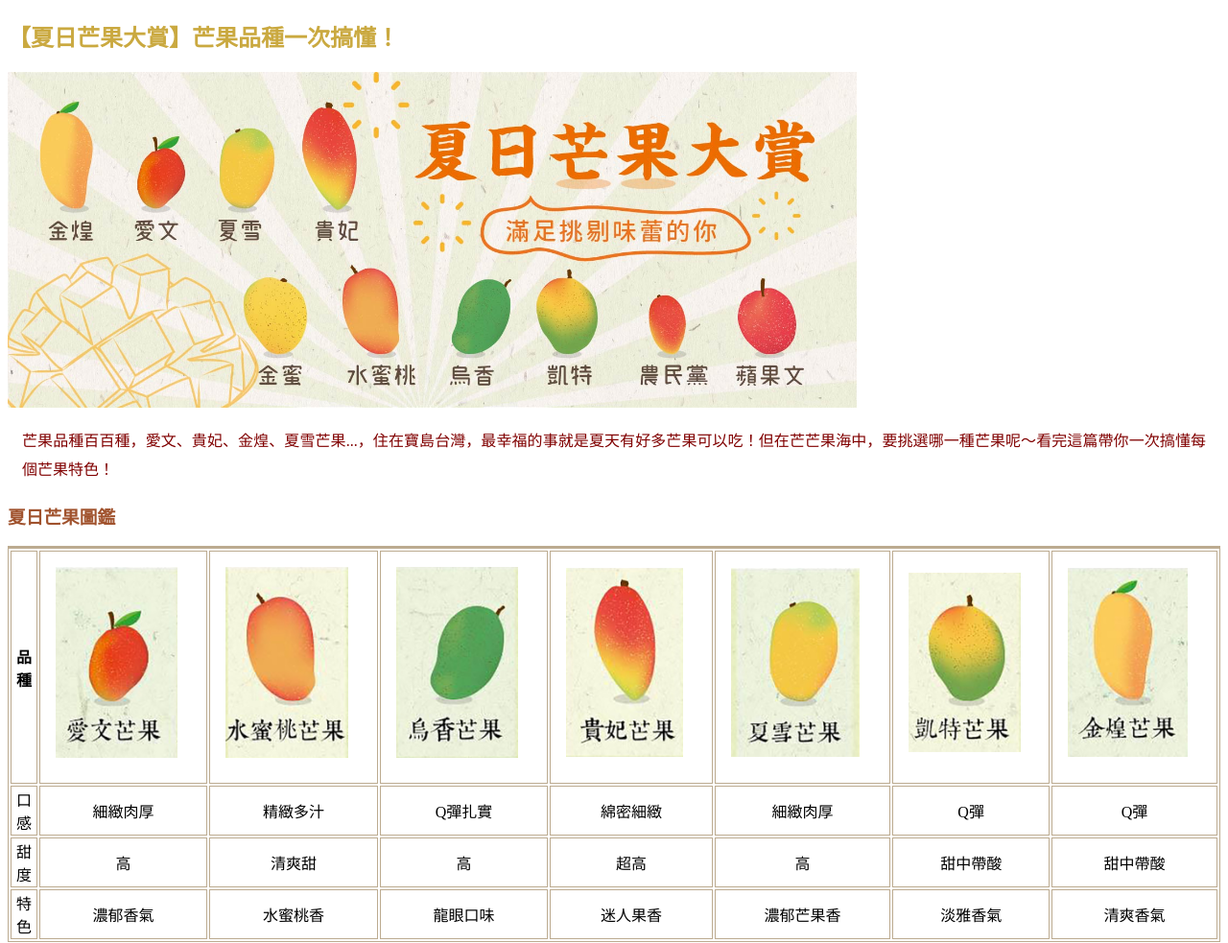
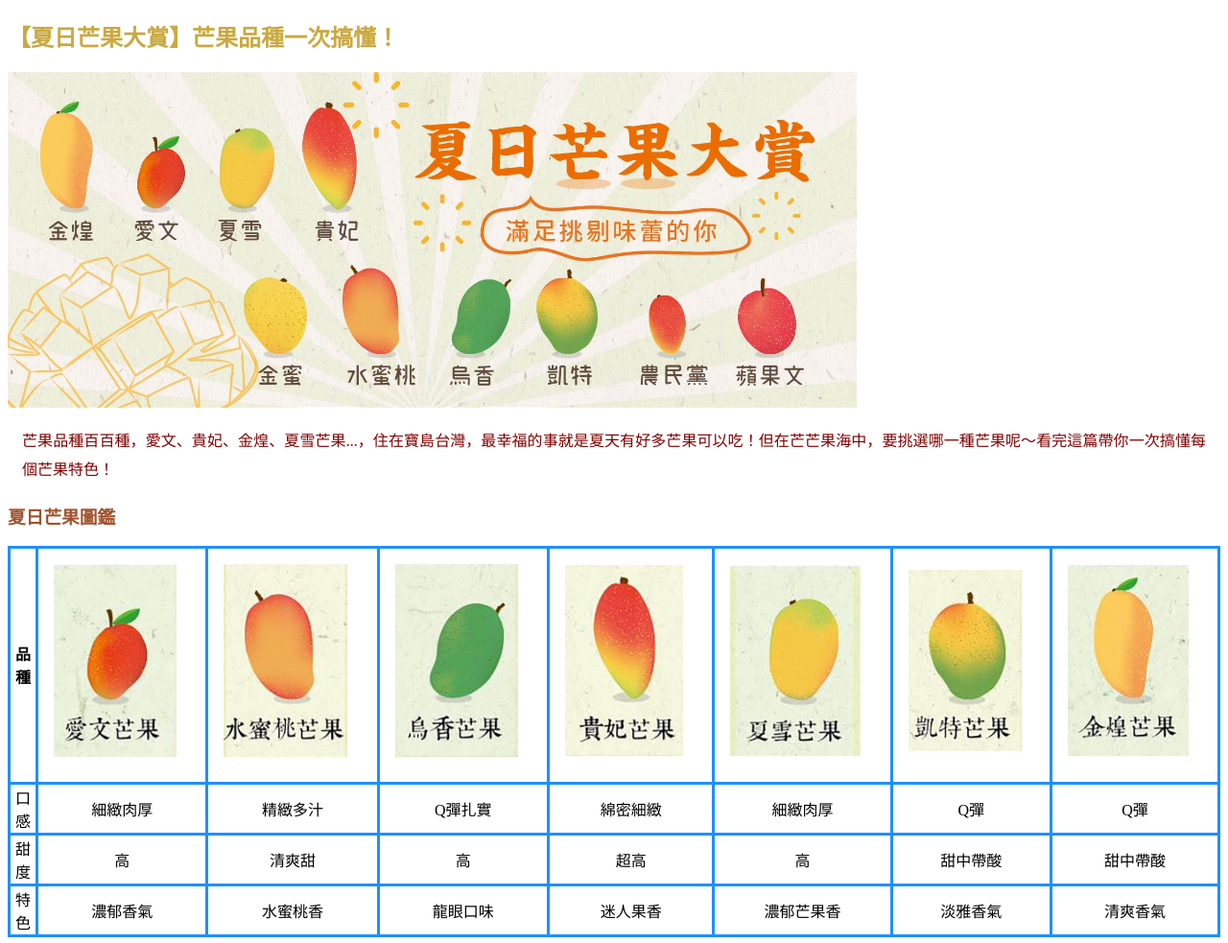
Before and after one commit to qiqiot/qiqiot.github.io, a plain HTML site: page B2B41/作業03/index.html in a window 1280 px wide. Shown: the top 983 px of the page at 96% size. Drawn offline with Linux system fonts and the light colour scheme.

Commit message:
index.html

```diff
--- a/B2B41/作業03/index.html
+++ b/B2B41/作業03/index.html
@@ -4,7 +4,6 @@
 	<meta charset="UTF-8">
 	<title>B2B41作業03</title>
 	<style>
-		table,th,td { border:1.5px solid #bcab90; }
 		div {
          margin: 15px;
          text-align: justify;
@@ -28,24 +27,24 @@
         }
 		table {
           width:90%
-          bordr-color:dodgerblue;
-          bordr-style:solid;
-          bordr-collapse:collapse;
+          border-color:dodgerblue;
+          border-style:solid;
+          border-collapse:collapse;
         }
 		th {
           text-align:center;
-          bordr-color:dodgerblue;
-          bordr-style:solid;
+          border-color:dodgerblue;
+          border-style:solid;
         }
 		tr{
 		  text-align:center;
-          bordr-color:dodgerblue;
-          bordr-style:solid;
+          border-color:dodgerblue;
+          border-style:solid;
         }
 		td{
 		  text-align:middle;
-          bordr-color:dodgerblue;
-          bordr-style:solid;
+          border-color:dodgerblue;
+          border-style:solid;
         }
 
 	</style>
```
